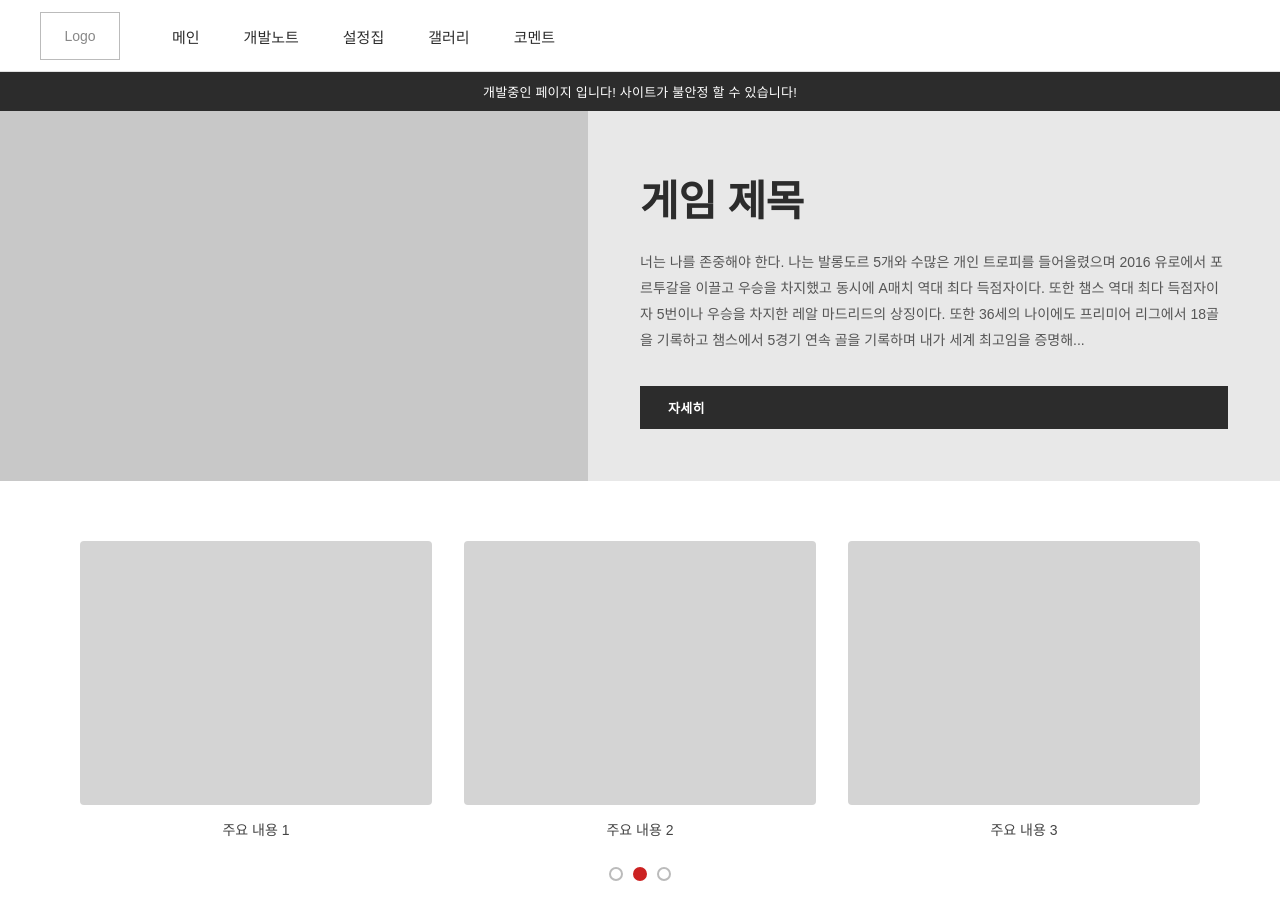
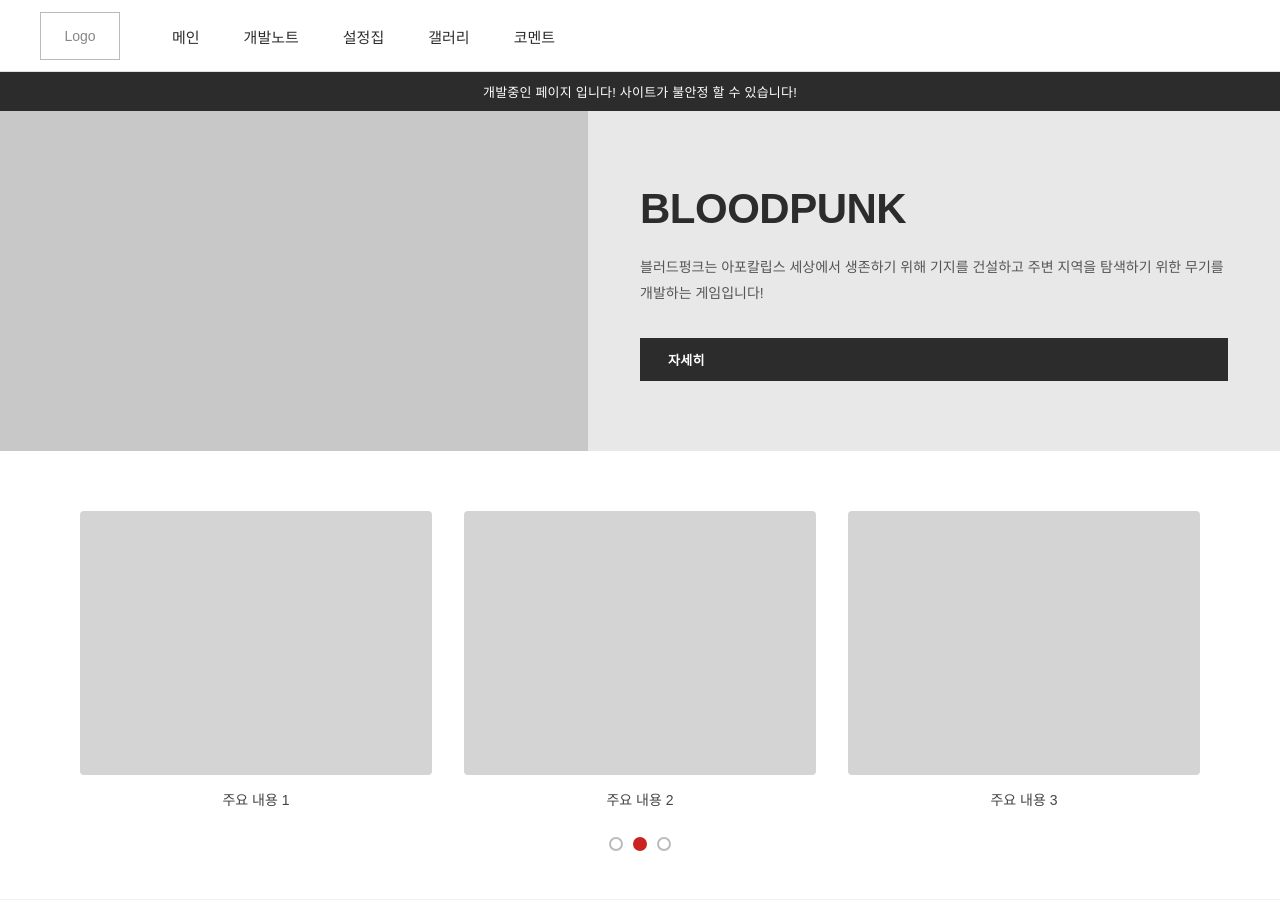
Before and after one commit to crymanmanman2-cell/bloodpunk_project, a Jekyll site: the page built from index.html, in a window 1280 px wide and 900 px high. Built offline with Jekyll 4.4.1, drawn with Linux system fonts in a browser that asks for light colours.

Commit message:
Update index.html

```diff
--- a/index.html
+++ b/index.html
@@ -7,16 +7,11 @@ title: BLOODPUNK
   <section class="hero">
     <div class="hero-image"></div>
     <div class="hero-content">
-      <h1>게임 제목</h1>
+      <h1>BLOODPUNK</h1>
       <p>
-        너는 나를 존중해야 한다. 나는 발롱도르 5개와 수많은 개인 트로피를
-        들어올렸으며 2016 유로에서 포르투갈을 이끌고 우승을 차지했고
-        동시에 A매치 역대 최다 득점자이다. 또한 챔스 역대 최다 득점자이자
-        5번이나 우승을 차지한 레알 마드리드의 상징이다. 또한 36세의
-        나이에도 프리미어 리그에서 18골을 기록하고 챔스에서 5경기 연속
-        골을 기록하며 내가 세계 최고임을 증명해...
+        블러드펑크는 아포칼립스 세상에서 생존하기 위해 기지를 건설하고 주변 지역을 탐색하기 위한 무기를 개발하는 게임입니다!
       </p>
-      <a href="#" class="btn-dark">자세히</a>
+      <a href="/bloodpunk_project/설정상세.html" class="btn-dark">자세히</a>
     </div>
   </section>
 
```
